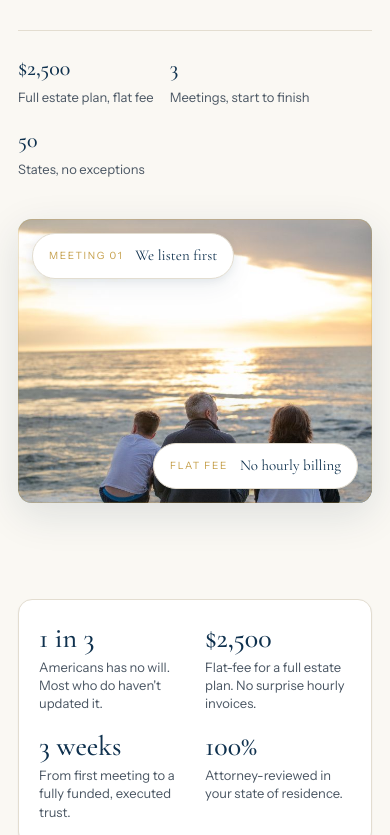
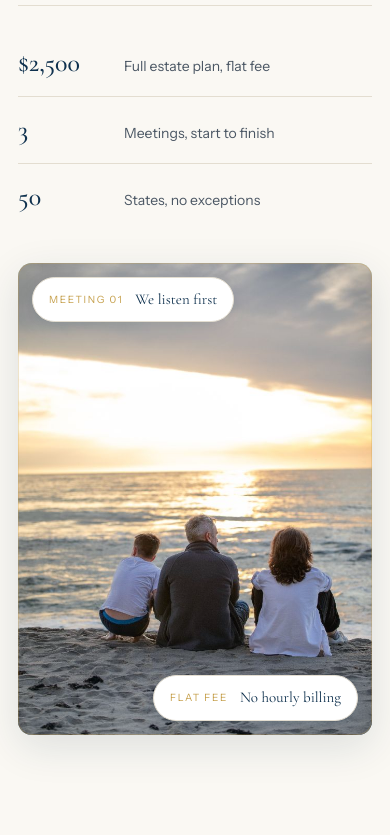
Before and after one commit to OctusFinancial/octus-estate-site, a plain HTML site: page index.html in a window 390 px wide. Shown: the part 525-1360 px from the top of the page. Drawn offline with nearby package versions, Linux system fonts and the light colour scheme.

Commit message:
Implement mobile layout for hero section
Added mobile-specific styles for hero section layout and visual adjustments.

```diff
--- a/mobile.css
+++ b/mobile.css
@@ -533,7 +533,7 @@ body > button[style*="position: fixed"] {
   .hero-actions .btn { width: 100% !important; justify-content: center !important; }
 
   /* ── Hero meta ── */
-  .hero-meta { gap: 16px !important; flex-wrap: wrap !important; padding-top: 20px !important; }
+  .hero-meta { gap: 16px !important; padding-top: 20px !important; }
   .hero-meta-item strong { font-size: 22px !important; }
 
   /* ── CTA band ── */
@@ -571,3 +571,92 @@ body > button[style*="position: fixed"] {
     gap: 20px !important;
   }
 }
+
+/* =========================================================
+   HERO — PHOTO-FIRST ON MOBILE  (added last so it wins)
+   Desktop is unchanged. On phones the warm family photo
+   rises to sit right under the headline, before the numbers,
+   so the hero feels inviting rather than sharp.
+   Order on mobile:  headline/copy text → photo → buttons → stats
+   ========================================================= */
+@media (max-width: 980px) {
+
+  /* Turn the hero into a reorderable vertical stack */
+  .hero-grid {
+    display: flex !important;
+    flex-direction: column !important;
+    gap: 28px !important;
+    align-items: stretch !important;
+  }
+
+  /* The copy column also becomes a stack so we can lift the photo
+     up between the paragraph and the buttons */
+  .hero-copy {
+    display: flex !important;
+    flex-direction: column !important;
+  }
+  .hero-copy .eyebrow { order: 1; }
+  .hero-copy h1       { order: 2; }
+  .hero-copy .lead    { order: 3; }
+  .hero-actions       { order: 5; }   /* buttons after the photo */
+  .hero-meta          { order: 6; }   /* numbers last */
+
+  /* Photo sits full-width, front and center, above buttons/stats */
+  .hero-visual {
+    order: 4 !important;
+    width: 100% !important;
+    max-width: 100% !important;
+    aspect-ratio: 4 / 5 !important;
+    margin: 4px 0 4px !important;
+  }
+}
+
+/* Small phones: give the photo a slightly shorter, friendlier crop
+   and make the stat rows read as clean lines instead of columns */
+@media (max-width: 620px) {
+
+  .hero-visual { aspect-ratio: 3 / 4 !important; }
+
+  /* Hero stats → single clean column: big number, label beside it */
+  .hero-meta {
+    display: grid !important;
+    grid-template-columns: 1fr !important;
+    gap: 0 !important;
+    margin-top: 8px !important;
+    padding-top: 24px !important;
+  }
+  .hero-meta-item {
+    display: flex !important;
+    align-items: baseline !important;
+    gap: 14px !important;
+    padding: 13px 0 !important;
+    border-bottom: 1px solid var(--rule);
+  }
+  .hero-meta-item:last-child { border-bottom: none !important; }
+  .hero-meta-item strong {
+    margin-bottom: 0 !important;
+    min-width: 92px !important;
+    font-size: 26px !important;
+  }
+  .hero-meta-item span { font-size: 14px !important; }
+
+  /* Trust bar → single clean column, same tidy line treatment */
+  .trust-bar {
+    grid-template-columns: 1fr !important;
+    gap: 18px !important;
+    padding: 24px 22px !important;
+  }
+  .trust-item {
+    display: flex !important;
+    align-items: baseline !important;
+    gap: 14px !important;
+    text-align: left !important;
+  }
+  .trust-item .num {
+    font-size: 30px !important;
+    margin-bottom: 0 !important;
+    min-width: 82px !important;
+    flex-shrink: 0;
+  }
+  .trust-item .label { font-size: 13px !important; }
+}
```
